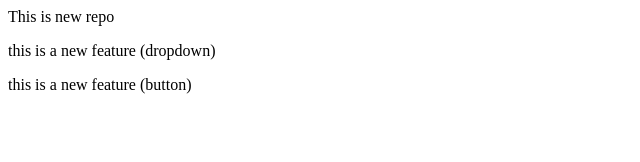
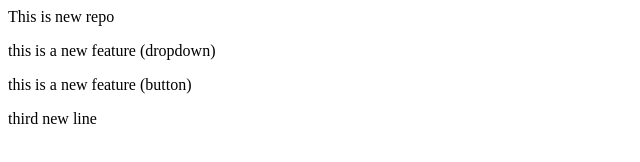
Before and after one commit to smustehsan45-hub/localrepo, a plain HTML site: page index.html in a window 1280 px wide. Shown: the whole page, without its empty margins (0-640 px from the left). Drawn offline with Linux system fonts and the light colour scheme.

Commit message:
Added third line

```diff
--- a/index.html
+++ b/index.html
@@ -3,3 +3,5 @@
 <p>this is a new feature (dropdown) </p>
 
 <p>this is a new feature (button) </p>
+
+<p>third new line</p>
```
